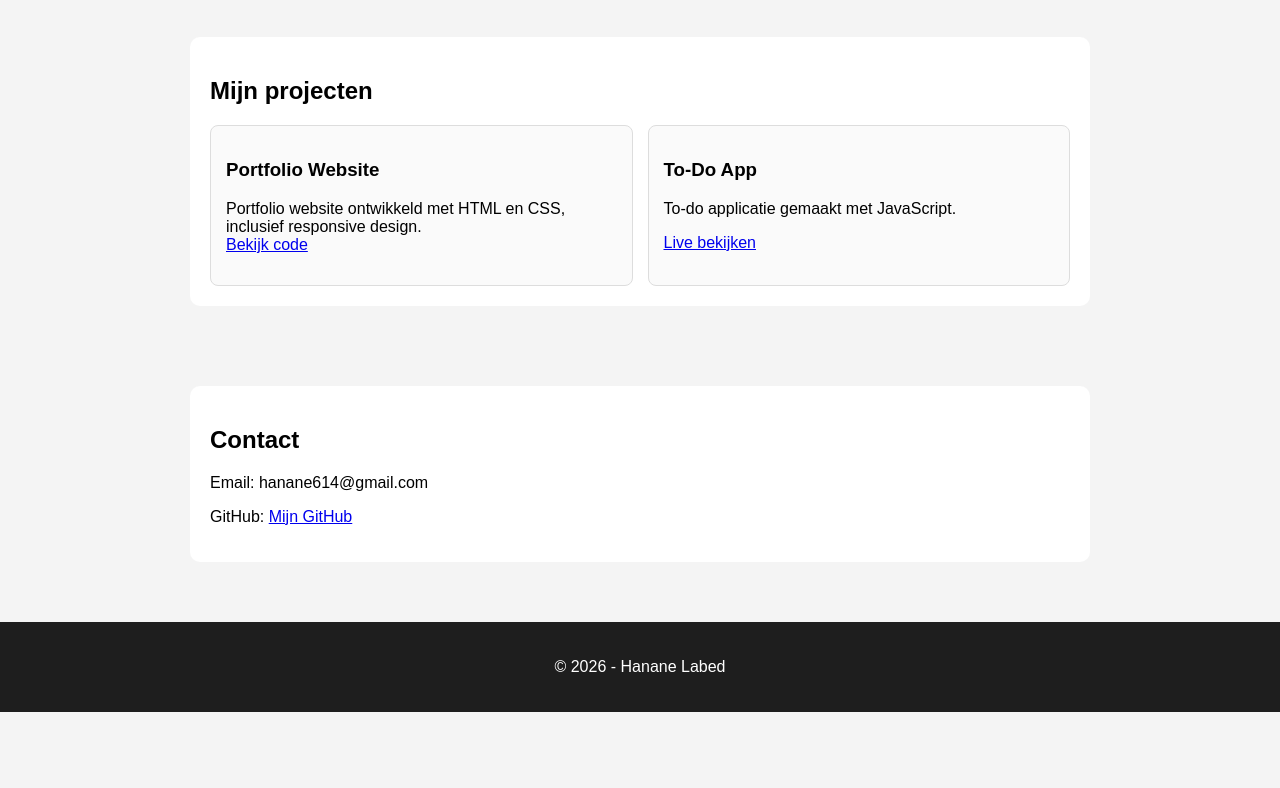
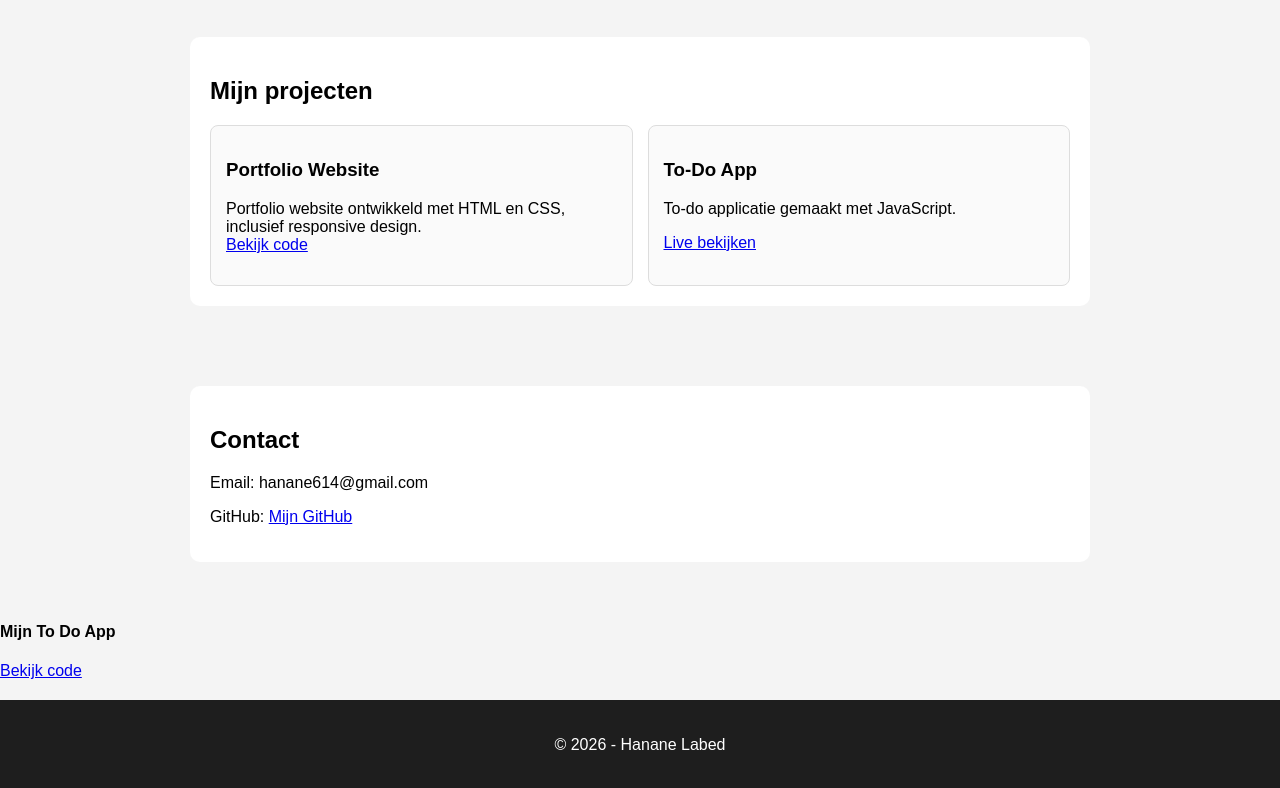
Before and after one commit to hanane1986/hanane1986.github.io, a plain HTML site: page index.html in a window 1280 px wide. Shown: the part 494-1282 px from the top of the page. Before the commit the page ends 1206 px from the top, so only its background shows below. Drawn offline with Linux system fonts and the light colour scheme.

Commit message:
Update index.html

```diff
--- a/index.html
+++ b/index.html
@@ -161,10 +161,15 @@
     </p>
   </div>
 </section>
+<h4>Mijn To Do App</h4>
 
+<a href="https://github.com/hanane1986" target="_blank">
+  Bekijk code
+</a>
 <footer>
   <p>© 2026 - Hanane Labed</p>
 </footer>
 
 </body>
+
 </html>
```
